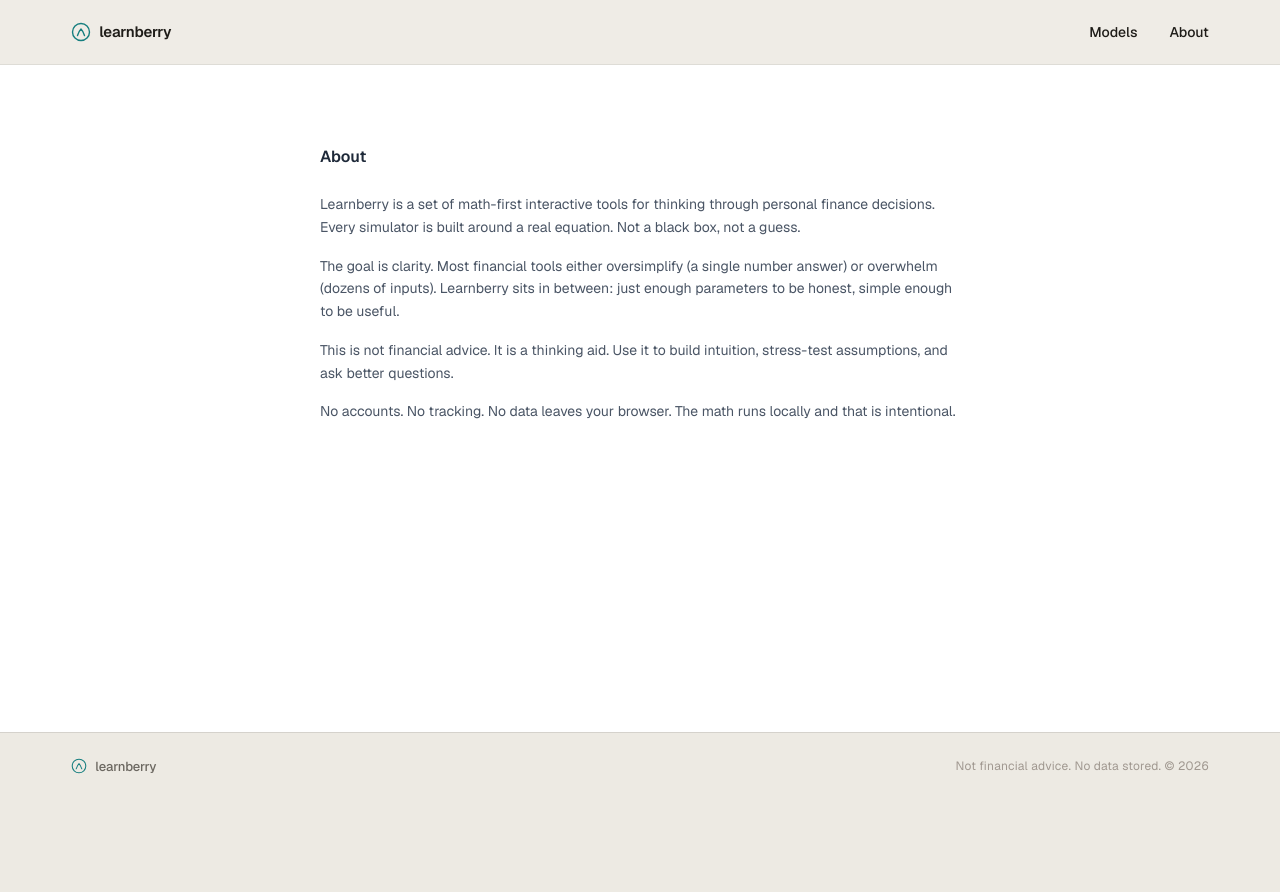
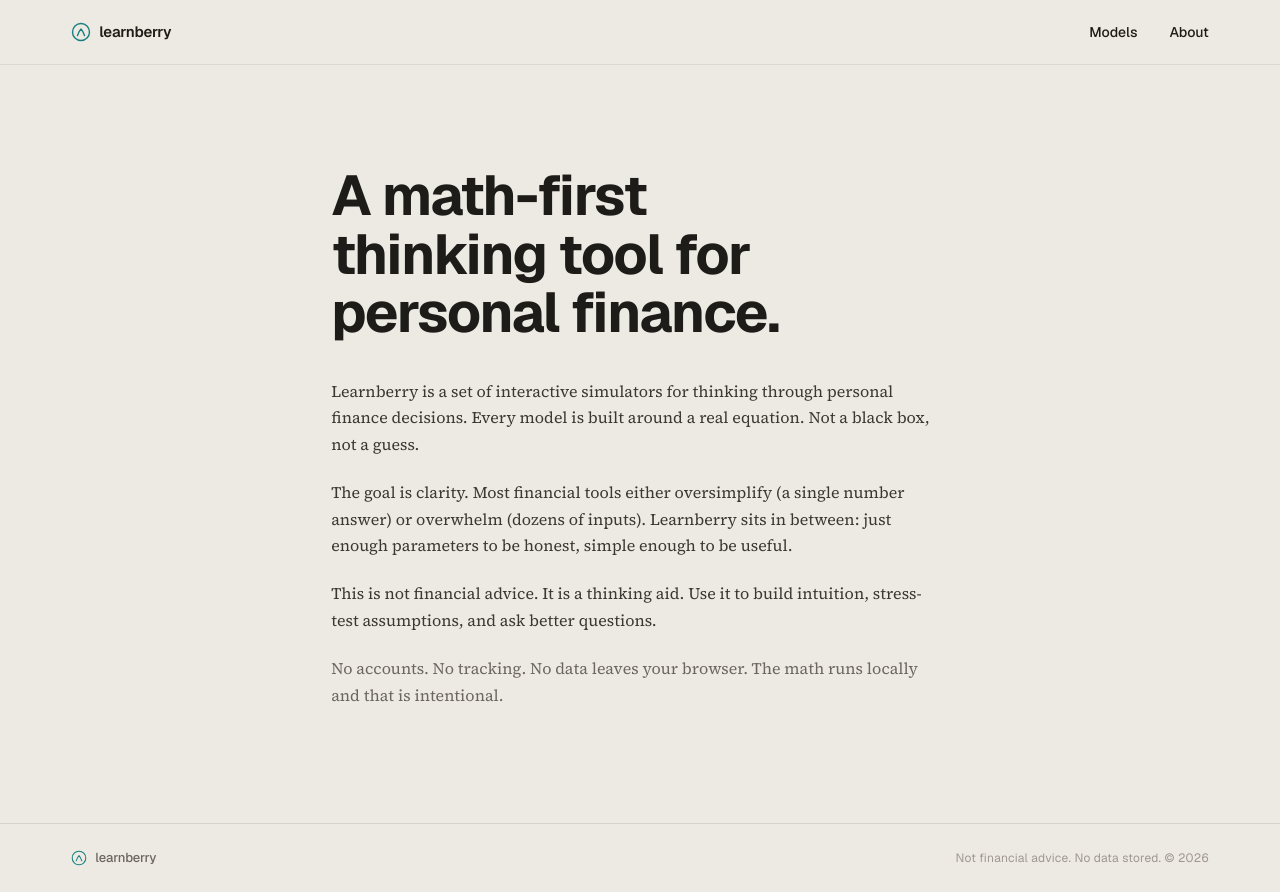
Before and after one commit to mdat-git/learnberry, a Next.js app: page /about in a window 1280 px wide. Before the commit the page ends 800 px from the top, so only its background shows below. Built offline with nearby package versions, Linux system fonts and the light colour scheme.

Commit message:
update homepage

```diff
--- a/app/about/page.tsx
+++ b/app/about/page.tsx
@@ -1,33 +1,71 @@
 import Nav from '@/components/layout/Nav';
 import Footer from '@/components/layout/Footer';
 
+const BG = '#edeae3';
+const INK = '#1e1c18';
+const INK_2 = '#3a3830';
+const INK_3 = '#6b6760';
+const SERIF = "var(--font-serif), 'Source Serif 4', Georgia, serif";
+
 export default function About() {
   return (
-    <div className="min-h-screen flex flex-col bg-white">
+    <div style={{ background: BG, minHeight: '100vh', color: INK }}>
       <Nav />
-      <main className="flex-1 px-6 pt-20 pb-12">
-        <div className="max-w-[640px] mx-auto">
-          <h1 className="text-base font-semibold text-gray-800 mb-6">About</h1>
-          <div className="flex flex-col gap-4 text-sm text-gray-600 leading-relaxed">
+      <main
+        className="mx-auto w-full"
+        style={{
+          maxWidth: 720,
+          paddingLeft: 'clamp(20px, 4vw, 56px)',
+          paddingRight: 'clamp(20px, 4vw, 56px)',
+          paddingTop: 'clamp(64px, 8vw, 120px)',
+          paddingBottom: 'clamp(80px, 9vw, 128px)',
+        }}
+      >
+        <h1
+          style={{
+            fontSize: 'clamp(36px, 4.5vw, 56px)',
+            fontWeight: 700,
+            lineHeight: 1.04,
+            letterSpacing: '-0.025em',
+            color: INK,
+            marginBottom: 36,
+            textWrap: 'balance',
+          }}
+        >
+          A math-first thinking tool for personal finance.
+        </h1>
+
+        <div
+          style={{
+            display: 'flex',
+            flexDirection: 'column',
+            gap: 22,
+            fontFamily: SERIF,
+            fontSize: 'clamp(16px, 1.25vw, 19px)',
+            lineHeight: 1.65,
+            color: INK_2,
+          }}
+        >
           <p>
-              Learnberry is a set of math-first interactive tools for thinking through personal
-              finance decisions. Every simulator is built around a real equation.
-              Not a black box, not a guess.
+            Learnberry is a set of interactive simulators for thinking through
+            personal finance decisions. Every model is built around a real
+            equation. Not a black box, not a guess.
           </p>
           <p>
-              The goal is clarity. Most financial tools either oversimplify (a single
-              number answer) or overwhelm (dozens of inputs). Learnberry sits in
-              between: just enough parameters to be honest, simple enough to be useful.
+            The goal is clarity. Most financial tools either oversimplify
+            (a single number answer) or overwhelm (dozens of inputs).
+            Learnberry sits in between: just enough parameters to be honest,
+            simple enough to be useful.
           </p>
           <p>
-              This is not financial advice. It is a thinking aid. Use it to build
-              intuition, stress-test assumptions, and ask better questions.
+            This is not financial advice. It is a thinking aid. Use it to
+            build intuition, stress-test assumptions, and ask better
+            questions.
           </p>
-            <p>
-              No accounts. No tracking. No data leaves your browser. The math runs
-              locally and that is intentional.
+          <p style={{ color: INK_3 }}>
+            No accounts. No tracking. No data leaves your browser. The math
+            runs locally and that is intentional.
           </p>
-          </div>
         </div>
       </main>
       <Footer />
--- a/app/page.tsx
+++ b/app/page.tsx
@@ -74,16 +74,6 @@ function FeaturedChart() {
           {label}
         </text>
       ))}
-    </svg>
-  );
-}
-
-function HomeSpark() {
-  return (
-    <svg viewBox="0 0 200 56" fill="none" style={{ width: '100%', height: 56, display: 'block' }}>
-      <line x1="0" y1="10" x2="200" y2="10" stroke={INK_4} strokeDasharray="4 3" strokeWidth="1" opacity="0.55" />
-      <path d="M0,46 C40,42 80,32 120,20 C150,14 180,11 200,10" fill="none" stroke={TEAL} strokeWidth="1.8" strokeLinecap="round" />
-      <circle cx="148" cy="13" r="2.8" fill={TEAL} />
     </svg>
   );
 }
@@ -195,7 +185,7 @@ export default function Home() {
       >
         <div
           className="grid grid-cols-1 md:grid-cols-2"
-          style={{ gap: 'clamp(32px, 5vw, 80px)', alignItems: 'start' }}
+          style={{ gap: 'clamp(32px, 5vw, 80px)', alignItems: 'end' }}
         >
           <h1
             style={{
@@ -217,7 +207,7 @@ export default function Home() {
             <p
               style={{
                 fontFamily: SERIF,
-                fontSize: 'clamp(16px, 1.35vw, 20px)',
+                fontSize: 'clamp(22px, 1.35vw, 20px)',
                 fontWeight: 400,
                 lineHeight: 1.55,
                 color: INK_2,
```
Lines whose indentation alone changed are shown as unchanged.
